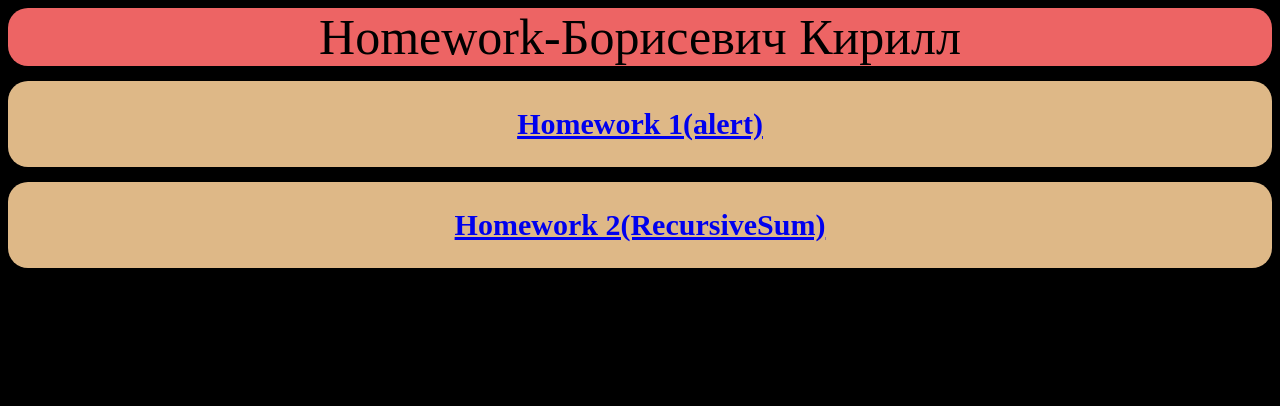
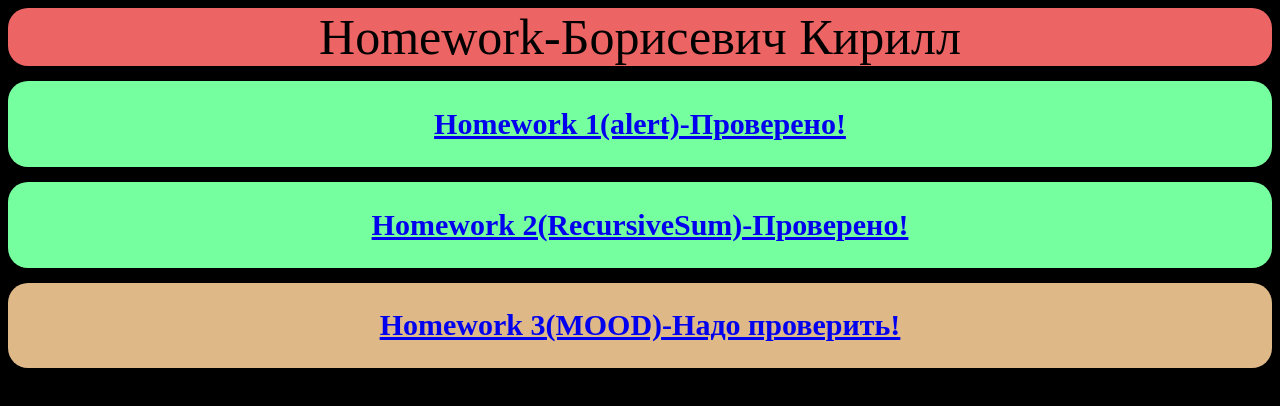
Before and after one commit to Formu1a/Homework, a plain HTML site: page index.html in a window 1280 px wide. Drawn offline with Linux system fonts and the light colour scheme.

Commit message:
"homeworkmain3"

```diff
--- a/index.html
+++ b/index.html
@@ -10,11 +10,14 @@
     Homework-Борисевич Кирилл
 </div>
 <body style="background-color: black;">
-    <div style="background-color: burlywood;margin: 0; border-radius: 20px; text-align: center;font-size: 20px;padding-top: 1px;padding-bottom: 1px; margin-top: 15px;">
-        <h2><a href="./Homework1/iindex.html" >Homework 1(alert)</a></h2>
+    <div style="background-color: rgb(118, 255, 159);margin: 0; border-radius: 20px; text-align: center;font-size: 20px;padding-top: 1px;padding-bottom: 1px; margin-top: 15px;">
+        <h2><a href="./Homework1/iindex.html" >Homework 1(alert)-Проверено!</a></h2>
+    </div>
+    <div style="background-color: rgb(118, 255, 159); border-radius: 20px; text-align: center;font-size: 20px;padding-top: 1px;padding-bottom: 1px; margin-top: 15px;">
+        <h2><a href="./Homework2/homework2.html" >Homework 2(RecursiveSum)-Проверено!</a></h2>
     </div>
     <div style="background-color: burlywood;margin: 0; border-radius: 20px; text-align: center;font-size: 20px;padding-top: 1px;padding-bottom: 1px; margin-top: 15px;">
-        <h2><a href="./Homework2/homework2.html" >Homework 2(RecursiveSum)</a></h2>
+        <h2><a href="./Homework3/js.html" >Homework 3(MOOD)-Надо проверить!</a></h2>
     </div>
 </body>
 </html>
```
